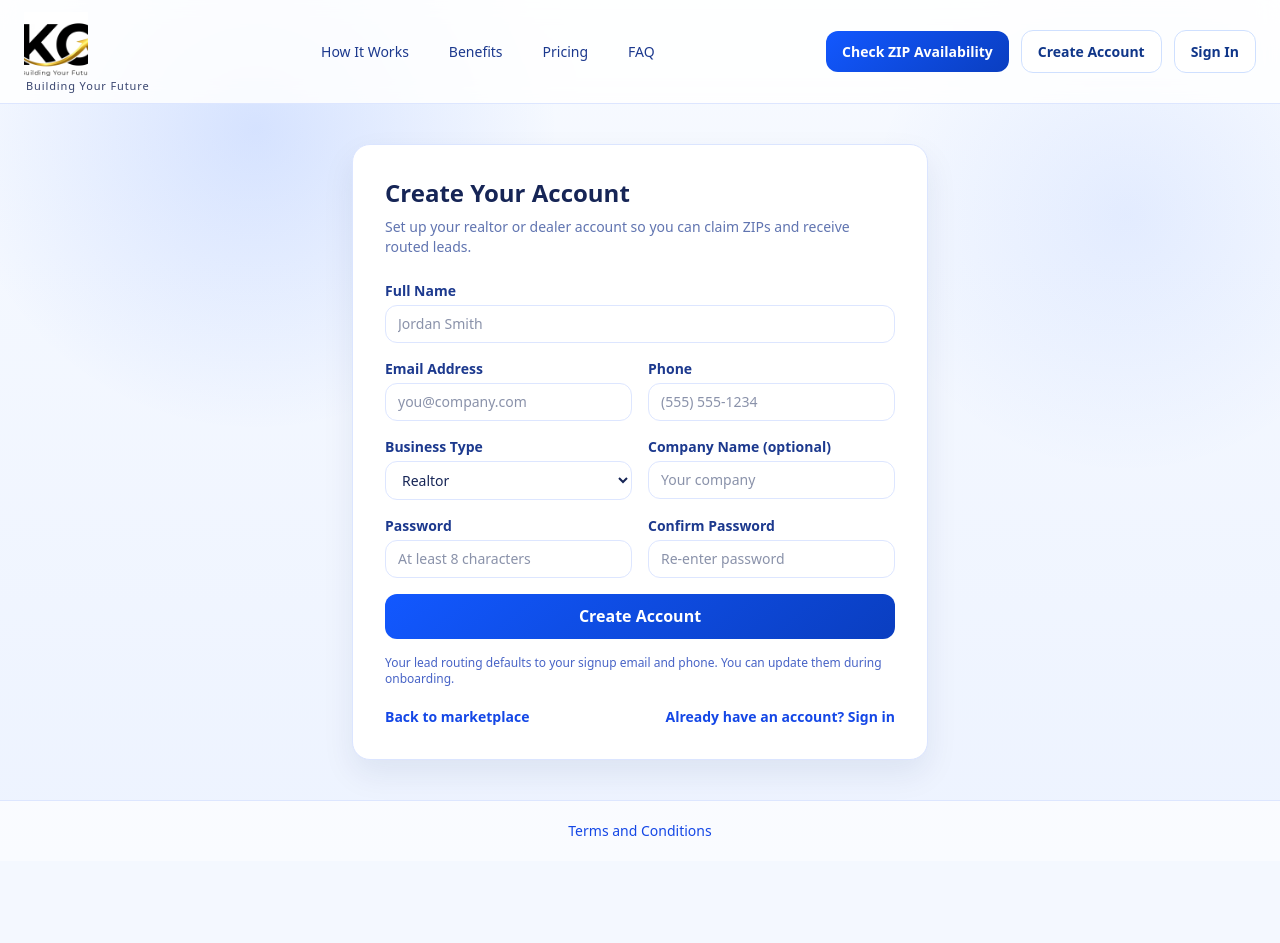
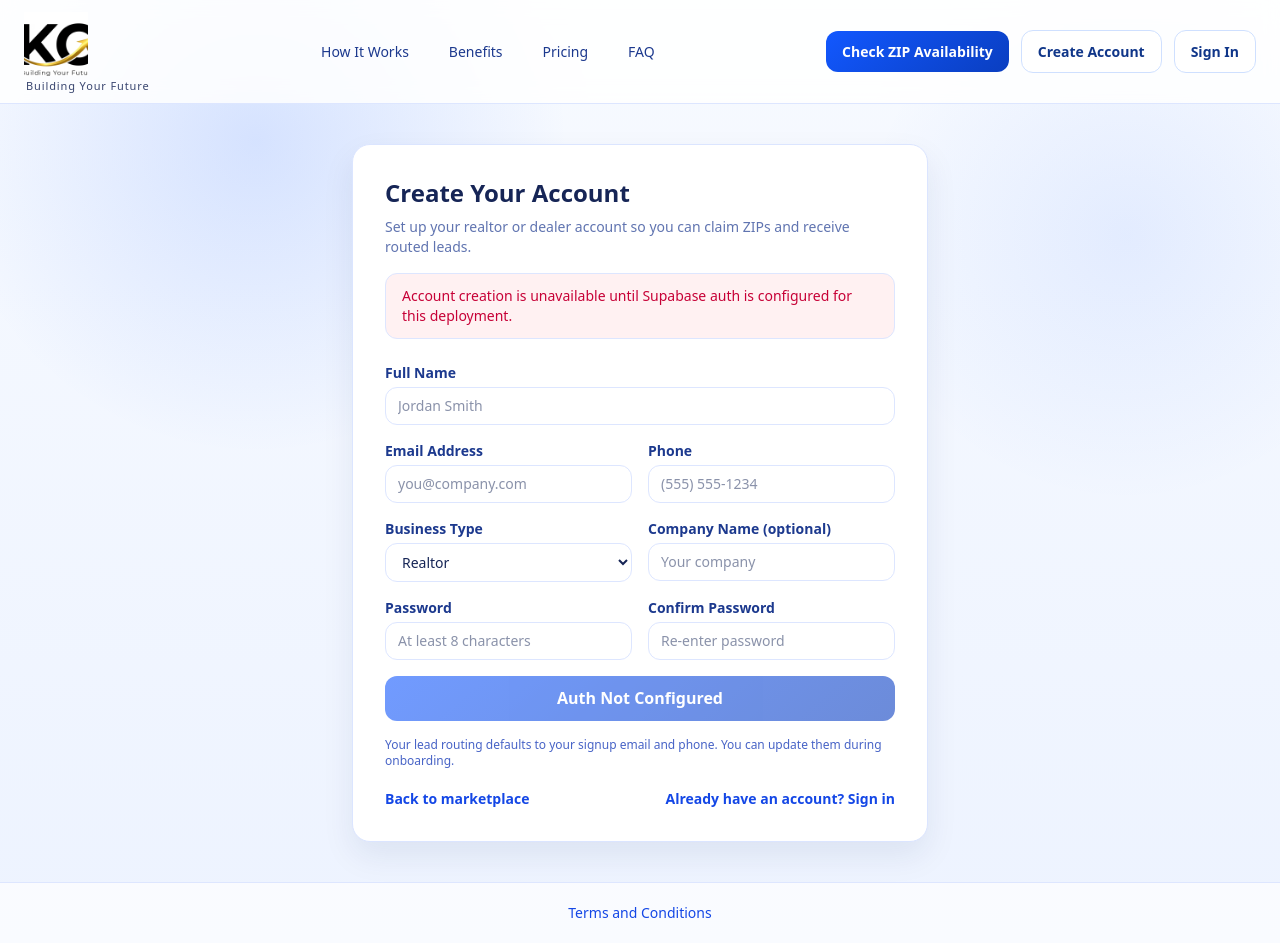
Before and after one commit to krossfinancial-cmd/krosscares, a Next.js app in the folder web/: page /signup in a window 1280 px wide. Before the commit the page ends 861 px from the top, so only its background shows below. Built offline with nearby package versions, Linux system fonts and the light colour scheme; no server answers.

Commit message:
Guard auth flows when Supabase config is missing

```diff
--- a/web/src/app/api/auth/login/route.ts
+++ b/web/src/app/api/auth/login/route.ts
@@ -3,6 +3,7 @@ import { checkRateLimit, requestFingerprint } from "@/lib/rate-limit";
 import { appUrl } from "@/lib/app-url";
 import { prisma } from "@/lib/prisma";
 import { sendZipClaimNotification } from "@/lib/zip-claim-notifications";
+import { getSupabaseAuthConfigStatus } from "@/lib/supabase/config";
 import { createOptionalServerSupabaseClient } from "@/lib/supabase/server";
 
 function dashboardForRole(role: "ADMIN" | "REALTOR" | "DEALER") {
@@ -27,6 +28,11 @@ export async function POST(request: Request) {
   if (claimVertical) claimParams.set("claimVertical", claimVertical);
 
   try {
+    if (!getSupabaseAuthConfigStatus().canSignIn) {
+      claimParams.set("error", "auth-unavailable");
+      return NextResponse.redirect(appUrl(`/login?${claimParams.toString()}`));
+    }
+
     const supabase = await createOptionalServerSupabaseClient();
 
     if (!supabase) {
--- a/web/src/app/api/auth/signup/route.ts
+++ b/web/src/app/api/auth/signup/route.ts
@@ -6,7 +6,7 @@ import { callBackendApi } from "@/lib/backend-api";
 import { createSupabaseAuthUser, deleteSupabaseAuthUser } from "@/lib/auth-admin";
 import { prisma } from "@/lib/prisma";
 import { checkRateLimit, requestFingerprint } from "@/lib/rate-limit";
-import { hasSupabasePublicClientConfig } from "@/lib/supabase/config";
+import { getSupabaseAuthConfigStatus } from "@/lib/supabase/config";
 import { createOptionalServerSupabaseClient } from "@/lib/supabase/server";
 import { sendZipClaimNotification } from "@/lib/zip-claim-notifications";
 
@@ -80,7 +80,7 @@ export async function POST(request: Request) {
   let claimError: string | null = null;
   const role: UserRole = vertical === "DEALER" ? "DEALER" : "REALTOR";
 
-  if (!hasSupabasePublicClientConfig()) {
+  if (!getSupabaseAuthConfigStatus().canSignUp) {
     claimParams.set("error", "auth-unavailable");
     return NextResponse.redirect(appUrl(`/signup?${claimParams.toString()}`));
   }
--- a/web/src/app/login/page.tsx
+++ b/web/src/app/login/page.tsx
@@ -2,6 +2,7 @@ import Link from "next/link";
 import { redirect } from "next/navigation";
 import { getCurrentUser } from "@/lib/auth";
 import { isDatabaseUnavailableError } from "@/lib/database-errors";
+import { getSupabaseAuthConfigStatus } from "@/lib/supabase/config";
 
 type SearchParams = Promise<{
   error?: string;
@@ -45,7 +46,10 @@ export default async function LoginPage({ searchParams }: { searchParams: Search
     redirect(user.role === "ADMIN" ? "/dashboard/admin" : user.role === "DEALER" ? "/dashboard/dealer" : "/dashboard/realtor");
   }
   const params = await searchParams;
-  const error = errorMessage(params.error);
+  const loginAvailable = getSupabaseAuthConfigStatus().canSignIn;
+  const error = loginAvailable
+    ? errorMessage(params.error)
+    : "Sign in is unavailable until Supabase auth is configured for this deployment.";
   const loggedOut = params.logged_out === "1";
   const passwordSet = params.password_set === "1";
   const claimZipId = params.claimZipId?.trim() || "";
@@ -90,6 +94,7 @@ export default async function LoginPage({ searchParams }: { searchParams: Search
               name="email"
               type="email"
               required
+              disabled={!loginAvailable}
               className="w-full rounded-xl border border-blue-200 bg-white px-3 py-2 text-sm text-blue-950"
               placeholder="you@example.com"
             />
@@ -103,12 +108,13 @@ export default async function LoginPage({ searchParams }: { searchParams: Search
               name="password"
               type="password"
               required
+              disabled={!loginAvailable}
               className="w-full rounded-xl border border-blue-200 bg-white px-3 py-2 text-sm text-blue-950"
               placeholder="********"
             />
           </div>
-          <button className="primary-btn w-full" type="submit">
-            Continue
+          <button className="primary-btn w-full disabled:cursor-not-allowed disabled:opacity-60" type="submit" disabled={!loginAvailable}>
+            {loginAvailable ? "Continue" : "Auth Not Configured"}
           </button>
         </form>
 
--- a/web/src/app/signup/page.tsx
+++ b/web/src/app/signup/page.tsx
@@ -2,6 +2,7 @@ import Link from "next/link";
 import { redirect } from "next/navigation";
 import { getCurrentUser } from "@/lib/auth";
 import { isDatabaseUnavailableError } from "@/lib/database-errors";
+import { getSupabaseAuthConfigStatus } from "@/lib/supabase/config";
 
 type SearchParams = Promise<{
   error?: string;
@@ -48,7 +49,10 @@ export default async function SignupPage({ searchParams }: { searchParams: Searc
   }
 
   const params = await searchParams;
-  const error = errorMessage(params.error);
+  const signupAvailable = getSupabaseAuthConfigStatus().canSignUp;
+  const error = signupAvailable
+    ? errorMessage(params.error)
+    : "Account creation is unavailable until Supabase auth is configured for this deployment.";
   const claimZipId = params.claimZipId?.trim() || "";
   const claimZipCode = params.claimZipCode?.trim() || "";
   const claimVertical = params.claimVertical?.trim().toUpperCase() === "DEALER" ? "DEALER" : "REALTOR";
@@ -80,6 +84,7 @@ export default async function SignupPage({ searchParams }: { searchParams: Searc
             <input
               name="fullName"
               required
+              disabled={!signupAvailable}
               className="w-full rounded-xl border border-blue-200 bg-white px-3 py-2 text-sm text-blue-950"
               placeholder="Jordan Smith"
             />
@@ -91,6 +96,7 @@ export default async function SignupPage({ searchParams }: { searchParams: Searc
               name="email"
               type="email"
               required
+              disabled={!signupAvailable}
               className="w-full rounded-xl border border-blue-200 bg-white px-3 py-2 text-sm text-blue-950"
               placeholder="you@company.com"
             />
@@ -102,6 +108,7 @@ export default async function SignupPage({ searchParams }: { searchParams: Searc
               name="phone"
               type="tel"
               required
+              disabled={!signupAvailable}
               className="w-full rounded-xl border border-blue-200 bg-white px-3 py-2 text-sm text-blue-950"
               placeholder="(555) 555-1234"
             />
@@ -109,7 +116,12 @@ export default async function SignupPage({ searchParams }: { searchParams: Searc
 
           <label>
             <span className="mb-1 block text-sm font-semibold text-blue-900">Business Type</span>
-            <select name="vertical" defaultValue={claimZipId ? claimVertical : "REALTOR"} className="w-full rounded-xl border border-blue-200 bg-white px-3 py-2 text-sm text-blue-950">
+            <select
+              name="vertical"
+              defaultValue={claimZipId ? claimVertical : "REALTOR"}
+              disabled={!signupAvailable}
+              className="w-full rounded-xl border border-blue-200 bg-white px-3 py-2 text-sm text-blue-950"
+            >
               <option value="REALTOR">Realtor</option>
               <option value="DEALER">Car Dealer</option>
             </select>
@@ -119,6 +131,7 @@ export default async function SignupPage({ searchParams }: { searchParams: Searc
             <span className="mb-1 block text-sm font-semibold text-blue-900">Company Name (optional)</span>
             <input
               name="companyName"
+              disabled={!signupAvailable}
               className="w-full rounded-xl border border-blue-200 bg-white px-3 py-2 text-sm text-blue-950"
               placeholder="Your company"
             />
@@ -131,6 +144,7 @@ export default async function SignupPage({ searchParams }: { searchParams: Searc
               type="password"
               minLength={8}
               required
+              disabled={!signupAvailable}
               className="w-full rounded-xl border border-blue-200 bg-white px-3 py-2 text-sm text-blue-950"
               placeholder="At least 8 characters"
             />
@@ -143,13 +157,14 @@ export default async function SignupPage({ searchParams }: { searchParams: Searc
               type="password"
               minLength={8}
               required
+              disabled={!signupAvailable}
               className="w-full rounded-xl border border-blue-200 bg-white px-3 py-2 text-sm text-blue-950"
               placeholder="Re-enter password"
             />
           </label>
 
-          <button className="primary-btn md:col-span-2" type="submit">
-            Create Account
+          <button className="primary-btn md:col-span-2 disabled:cursor-not-allowed disabled:opacity-60" type="submit" disabled={!signupAvailable}>
+            {signupAvailable ? "Create Account" : "Auth Not Configured"}
           </button>
         </form>
 
--- a/web/src/lib/supabase/config.ts
+++ b/web/src/lib/supabase/config.ts
@@ -35,6 +35,22 @@ export function hasSupabasePublicClientConfig() {
   return getOptionalSupabasePublicClientConfig() !== null;
 }
 
+export function hasSupabaseAdminClientConfig() {
+  return Boolean(normalize(process.env.NEXT_PUBLIC_SUPABASE_URL) && normalize(process.env.SUPABASE_SERVICE_ROLE_KEY));
+}
+
+export function getSupabaseAuthConfigStatus() {
+  const hasPublicClient = hasSupabasePublicClientConfig();
+  const hasAdminClient = hasSupabaseAdminClientConfig();
+
+  return {
+    hasPublicClient,
+    hasAdminClient,
+    canSignIn: hasPublicClient,
+    canSignUp: hasPublicClient && hasAdminClient,
+  };
+}
+
 export function warnMissingSupabasePublicClientConfig(context: string) {
   if (hasWarnedMissingPublicClientConfig) {
     return;
```
Also changed, not shown: 2 other files (tests, documents, lock files or other folders).
